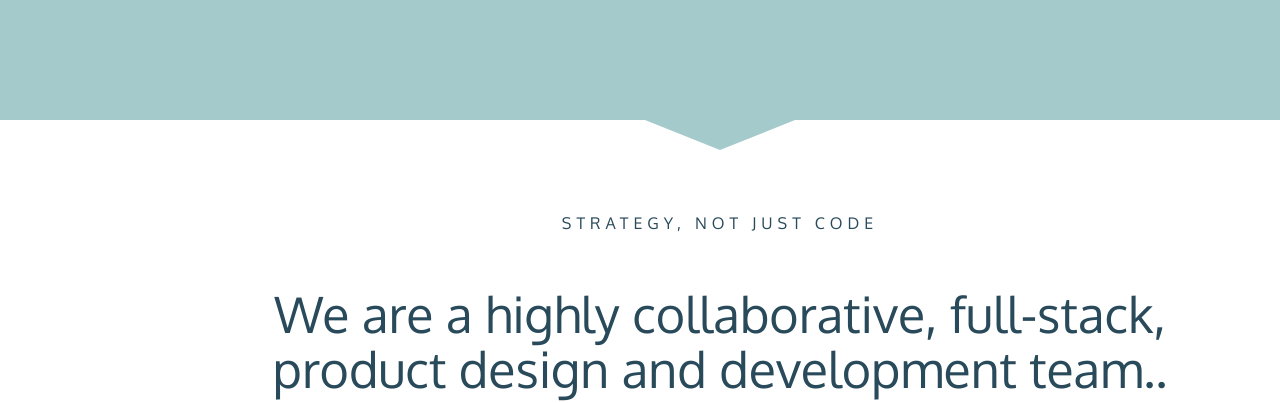
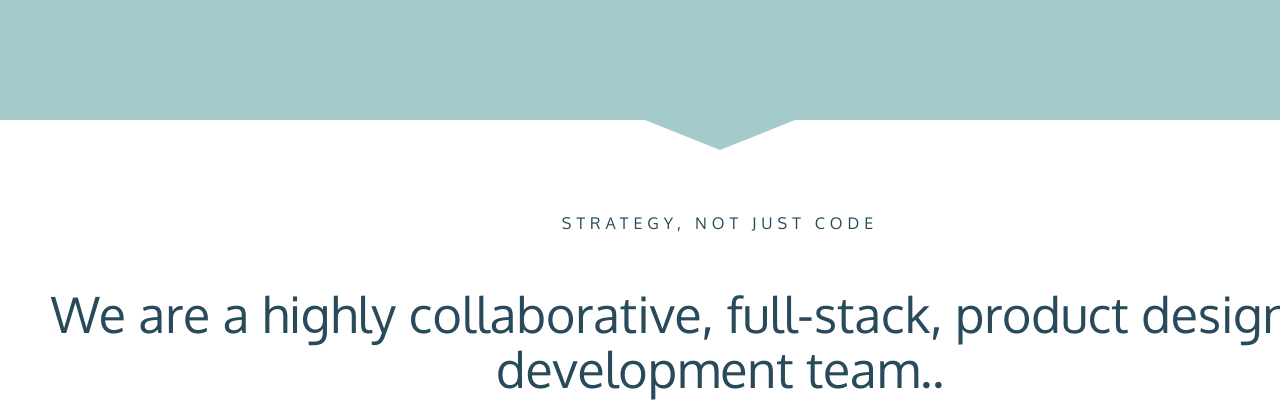
Before and after one commit to ducklabs/ducklabs.ca, a website: page index.html in a window 1280 px wide. Shown: the part 630-1033 px from the top of the page. Drawn offline with nearby package versions, Linux system fonts and the light colour scheme.

Commit message:
beautify

```diff
--- a/index.html
+++ b/index.html
@@ -27,8 +27,6 @@
     <![endif]-->
 
   <meta name="viewport" content="width=device-width, initial-scale=1">
-
-
 </head>
 
 <body id="page-top" data-spy="scroll">
@@ -53,14 +51,13 @@
   <!-- Contact Section -->
   <section id="strategy" class="container content-section text-center">
     <div class="row">
-            <div class="col-lg-8 col-lg-offset-2">
       <h2>STRATEGY, NOT JUST CODE</h2>
       <h3>We are a highly collaborative, full-stack, product design and development team..</h3>
-                <p>When you hire <b>Duck Labs</b>, you get a product development team with 20+ years of deep design and engineering expertise. But more than that, you get a cross-functional team with strategic & design-thinking, communication, collaboration
-                    and management skills.</p>
+      <p>When you hire <b>Duck Labs</b>, you get a product development team with 20+ years of deep design and engineering expertise. But more than that, you get a cross-functional team with strategic & design-thinking, communication, collaboration and management
+        skills.
+      </p>
       <p class="question-text">Why does that matter?</p>
       <p>It matters because the right team – a team with our kinds of skills – will be your very own industrial-strength force multiplier.</p>
-            </div>
     </div>
   </section>
 
```
Lines whose indentation alone changed are shown as unchanged.
